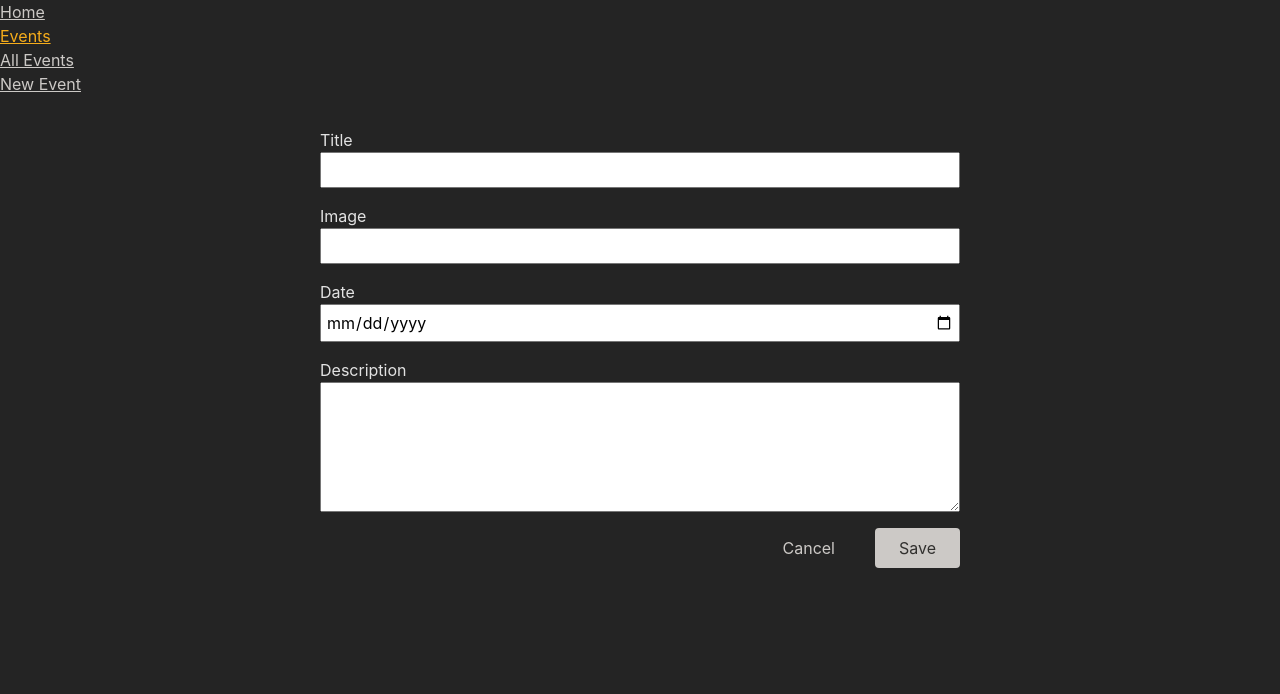
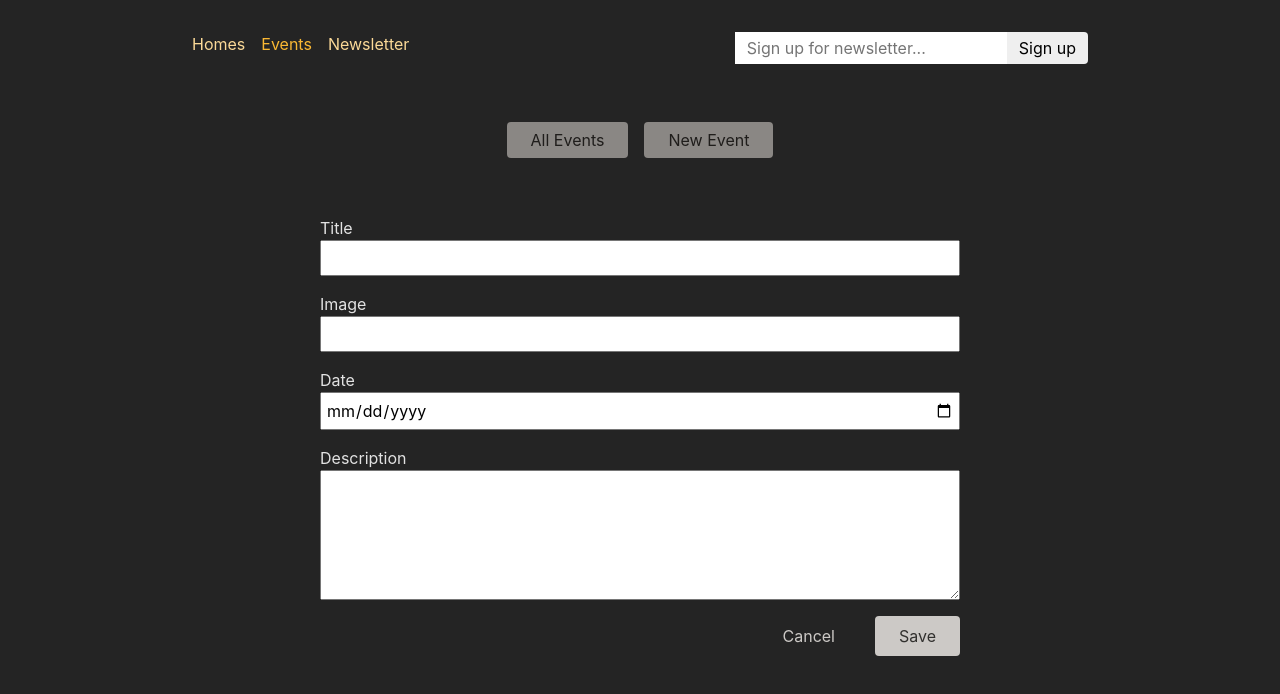
Before and after one commit to kevit-vasanti-vaghela/nested-route, a React (Create React App) app: page /events/new in a window 1280 px wide. Shown: the top 694 px of the page. Built offline with nearby package versions, Linux system fonts and the light colour scheme.

Commit message:
useFetcher used to usu action without transition to the route

```diff
--- a/src/App.js
+++ b/src/App.js
@@ -1,48 +1,29 @@
-// Challenge / Exercise
+import { RouterProvider, createBrowserRouter } from 'react-router-dom';
 
-// 1. Add five new (dummy) page components (content can be simple <h1> elements)
-//    - HomePage
-//    - EventsPage
-//    - EventDetailPage
-//    - NewEventPage
-//    - EditEventPage
-// 2. Add routing & route definitions for these five pages
-//    - / => HomePage
-//    - /events => EventsPage
-//    - /events/<some-id> => EventDetailPage
-//    - /events/new => NewEventPage
-//    - /events/<some-id>/edit => EditEventPage
-// 3. Add a root layout that adds the <MainNavigation> component above all page components
-// 4. Add properly working links to the MainNavigation
-// 5. Ensure that the links in MainNavigation receive an "active" class when active
-// 6. Output a list of dummy events to the EventsPage
-//    Every list item should include a link to the respective EventDetailPage
-// 7. Output the ID of the selected event on the EventDetailPage
-// BONUS: Add another (nested) layout route that adds the <EventNavigation> component above all /events... page components
-import { createBrowserRouter, RouterProvider } from 'react-router-dom';
 import EditEventPage from './pages/EditEventPage';
+import ErrorPage from './pages/Error';
 import EventDetailPage, {
   loader as eventDetailLoader,
-  action as deleteEventAction
+  action as deleteEventAction,
 } from './pages/EventDetailPage';
 import EventsPage, { loader as eventsLoader } from './pages/EventsPage';
-import Home from './pages/Home';
+import EventsRootLayout from './pages/EventRootPage';
+import HomePage from './pages/Home';
 import NewEventPage from './pages/NewEventPage';
-import RootPage from './pages/RootPage';
-import EventRootPage from './pages/EventRootPage';
-import Error from './pages/Error';
+import RootLayout from './pages/RootPage';
 import { action as manipulateEventAction } from './components/EventForm';
+import NewsletterPage, { action as newsletterAction } from './pages/Newsletter';
 
 const router = createBrowserRouter([
   {
     path: '/',
-    element: <RootPage />,
-    errorElement: <Error />,
+    element: <RootLayout />,
+    errorElement: <ErrorPage />,
     children: [
-      {index: true, element: <Home />},
+      { index: true, element: <HomePage /> },
       {
         path: 'events',
-        element: <EventRootPage />,
+        element: <EventsRootLayout />,
         children: [
           {
             index: true,
@@ -62,22 +43,26 @@
               {
                 path: 'edit',
                 element: <EditEventPage />,
-                action: manipulateEventAction
+                action: manipulateEventAction,
               },
             ],
           },
           {
             path: 'new',
             element: <NewEventPage />,
-            action: manipulateEventAction
+            action: manipulateEventAction,
           },
-        ]
-    },
+        ],
+      },
+      {
+        path: 'newsletter',
+        element: <NewsletterPage />,
+        action: newsletterAction,
+      },
+    ],
+  },
+]);
 
-    ]
-  },
-
-])
 function App() {
   return <RouterProvider router={router} />;
 }
--- a/src/components/MainNavigation.js
+++ b/src/components/MainNavigation.js
@@ -1,4 +1,7 @@
+import { NavLink } from 'react-router-dom';
+
 import classes from './MainNavigation.module.css';
+import NewsletterSignup from './NewsletterSignup';
 
 function MainNavigation() {
   return (
@@ -6,13 +9,39 @@
       <nav>
         <ul className={classes.list}>
           <li>
-            <a>Home</a>
+            <NavLink
+              to="/"
+              className={({ isActive }) =>
+                isActive ? classes.active : undefined
+              }
+              end
+            >
+              Homes
+            </NavLink>
           </li>
           <li>
-            <a>Events</a>
+            <NavLink
+              to="/events"
+              className={({ isActive }) =>
+                isActive ? classes.active : undefined
+              }
+            >
+              Events
+            </NavLink>
+          </li>
+          <li>
+            <NavLink
+              to="/newsletter"
+              className={({ isActive }) =>
+                isActive ? classes.active : undefined
+              }
+            >
+              Newsletter
+            </NavLink>
           </li>
         </ul>
       </nav>
+      <NewsletterSignup />
     </header>
   );
 }
--- /dev/null
+++ b/src/components/NewsletterSignup.js
@@ -0,0 +1,30 @@
+import { useEffect } from 'react';
+import { useFetcher } from 'react-router-dom';
+import classes from './NewsletterSignup.module.css';
+
+function NewsletterSignup() {
+  const fetcher = useFetcher();
+  const { data, state } = fetcher;
+
+  useEffect(() => {
+    if (state === 'idle' && data && data.message) {
+      window.alert(data.message);
+    }
+  },[data, state])
+
+  return (
+    <fetcher.Form
+    method="post"
+    action='/newsletter'
+    className={classes.newsletter}>
+      <input
+        type="email"
+        placeholder="Sign up for newsletter..."
+        aria-label="Sign up for newsletter"
+      />
+      <button>Sign up</button>
+    </fetcher.Form>
+  );
+}
+
+export default NewsletterSignup;
--- /dev/null
+++ b/src/components/NewsletterSignup.module.css
@@ -0,0 +1,18 @@
+.newsletter input,
+.newsletter button {
+  font: inherit;
+  padding: 0.25rem 0.75rem;
+  border-radius: 0;
+  border: none;
+}
+
+.newsletter button {
+  border-top-right-radius: 4px;
+  border-bottom-right-radius: 4px;
+  cursor: pointer;
+}
+
+.newsletter button:hover {
+  background-color: var(--color-primary-300);
+  color: var(--color-gray-800);
+}
--- a/src/pages/Error.js
+++ b/src/pages/Error.js
@@ -1,7 +1,7 @@
 import React from 'react'
 import PageContent from '../components/PageContent'
 import { useRouteError } from 'react-router-dom'
-import MainNavigation from './MainNavigation';
+import MainNavigation from '../components/MainNavigation'
 
 const Error = () => {
     const error = useRouteError();
--- a/src/pages/EventNavigation.js
+++ /dev/null
@@ -1,17 +0,0 @@
-import React from 'react'
-import { Link } from 'react-router-dom'
-
-const EventNavigation = () => {
-  return (
-    <div>
-        <header>
-            <ul>
-                <li><Link to='/events'>All Events</Link></li>
-                <li><Link to='/events/new'>New Event</Link></li>
-            </ul>
-        </header>
-    </div>
-  )
-}
-
-export default EventNavigation
--- a/src/pages/EventRootPage.js
+++ b/src/pages/EventRootPage.js
@@ -1,11 +1,11 @@
 import React from 'react'
 import { Outlet } from 'react-router-dom'
-import EventNavigation from './EventNavigation'
+import EventsNavigation from '../components/EventsNavigation'
 
 const EventRootPage = () => {
   return (
     <div>
-        <EventNavigation />
+        <EventsNavigation />
         <Outlet />
     </div>
   )
--- a/src/pages/MainNavigation.js
+++ /dev/null
@@ -1,17 +0,0 @@
-import React from 'react'
-import { NavLink } from 'react-router-dom'
-
-const MainNavigation = () => {
-  return (
-    <div>
-      <header>
-        <ul>
-            <li><NavLink to="" className={({isActive}) => isActive ? 'active' : '' }>Home</NavLink></li>
-            <li><NavLink to='events' className={({isActive}) => isActive ? 'active' : '' }>Events</NavLink></li>
-        </ul>
-      </header>
-    </div>
-  )
-}
-
-export default MainNavigation
--- a/src/pages/NewEventPage.js
+++ b/src/pages/NewEventPage.js
@@ -9,32 +9,3 @@
 }
 
 export default NewEventPage
-
-export async function action({request, params}) {
-  const data = await request.formData();
-
-  const eventData = {
-    title: data.get('title'),
-    image: data.get('image'),
-    date: data.get('date'),
-    description: data.get('description'),
-  }
-
-  const response = await fetch('http://localhost:8080/events', {
-    method:'POST',
-    headers: {
-      'Content-Type': 'application/json'
-    },
-    body: JSON.stringify(eventData)
-  })
-
-  if (response.status === 422) {
-    return response;
-  }
-
-  if (!response.ok) {
-    throw json({ message: 'Could not save event.' }, { status: 500 })
-  }
-
-  return redirect('/events') ;
-}
--- /dev/null
+++ b/src/pages/Newsletter.js
@@ -0,0 +1,21 @@
+import NewsletterSignup from '../components/NewsletterSignup';
+import PageContent from '../components/PageContent';
+
+function NewsletterPage() {
+  return (
+    <PageContent title="Join our awesome newsletter!">
+      <NewsletterSignup />
+    </PageContent>
+  );
+}
+
+export default NewsletterPage;
+
+export async function action({ request }) {
+  const data = await request.formData();
+  const email = data.get('email');
+
+  // send to backend newsletter server ...
+  console.log(email);
+  return { message: 'Signup successful!' };
+}
--- a/src/pages/RootPage.js
+++ b/src/pages/RootPage.js
@@ -1,6 +1,6 @@
 import React from 'react'
 import { Outlet, useNavigation } from 'react-router-dom'
-import MainNavigation from './MainNavigation'
+import MainNavigation from '../components/MainNavigation';
 
 const RootPage = () => {
   const navigation = useNavigation();
```
